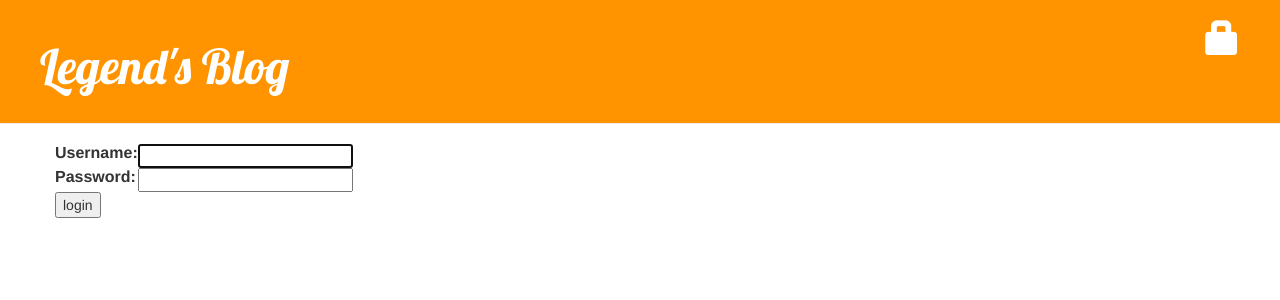
After one commit to GaneshNimkar/my-first-blog, a Django app: page /accounts/login/ in a window 1280 px wide. The commit adds this page. Shown: the top 300 px of the page. Run offline with Django 3.2, Linux system fonts and the light colour scheme; some libraries are stand-ins or nearby versions.

Commit message:
added views to login UI and delete ,publish ,draft blog post inside the site.

```diff
--- a/blog/templates/blog/base.html
+++ b/blog/templates/blog/base.html
@@ -12,7 +12,12 @@
 		<div class="page-header">
 			{% if user.is_authenticated %}
 				<a href="{% url 'post_new' %}" class="top-menu"><span class="glyphicon glyphicon-plus"></span></a>
+				<a href="{% url 'post_draft_list' %}" class="top-menu"><span class="glyphicon glyphicon-edit"></span></a>
+				<p class="top-menu">Hello {{ user.username }} <small>(<a href="{% url 'logout' %}">Log out</a>)</small></p>
+			{% else %}
+				<a href="{% url 'login' %}" class="top-menu"><span class="glyphicon glyphicon-lock"></span></a>
 			{% endif %}
+
 			<h1><a href="/">Legend's Blog</a></h1>
 		</div>
 		<div class="content container">
--- /dev/null
+++ b/blog/templates/registration/login.html
@@ -0,0 +1,22 @@
+{% extends "blog/base.html" %}
+
+{% block content %}
+	{% if form.errors %}
+		<p>Your username and password didn't match. Please try again.</p>
+	{% endif %}
+	<form method="post" action="{% url 'login' %}">
+	{% csrf_token %}
+		<table>
+		<tr>
+			<td>{{ form.username.label_tag }}</td>
+			<td>{{ form.username }}</td>
+		</tr>
+		<tr>
+			<td>{{ form.password.label_tag }}</td>
+			<td>{{ form.password }}</td>
+		</tr>
+		</table>
+		<input type="submit" value="login" />
+		<input type="hidden" name="next" value="{{ next }}" />
+	</form>
+{% endblock %}
--- a/blog/urls.py
+++ b/blog/urls.py
@@ -6,4 +6,8 @@ urlpatterns = [
 	url(r'^post/(?P<pk>\d+)/$', views.post_detail, name='post_detail'),
 	url(r'^post/new/$', views.post_new, name='post_new'),
 	url(r'^post/(?P<pk>\d+)/edit/$', views.post_edit, name='post_edit'),
+	url(r'^drafts/$', views.post_draft_list, name='post_draft_list'),
+	url(r'^post/(?P<pk>\d+)/publish/$', views.post_publish, name='post_publish'),
+	url(r'^post/(?P<pk>\d+)/remove/$', views.post_remove, name='post_remove'),
+
 ]
--- a/mysite/settings.py
+++ b/mysite/settings.py
@@ -120,3 +120,4 @@ USE_TZ = True
 
 STATIC_URL = '/static/'
 STATIC_ROOT = os.path.join(BASE_DIR, 'static')
+LOGIN_REDIRECT_URL = '/'
--- a/mysite/urls.py
+++ b/mysite/urls.py
@@ -16,9 +16,12 @@ Including another URLconf
 from django.conf.urls import include
 from django.conf.urls import url
 from django.contrib import admin
+from django.contrib.auth import views
 
 
 urlpatterns = [
 	url(r'^admin/', admin.site.urls),
+	url(r'^accounts/login/$', views.login, name='login'),
+	url(r'^accounts/logout/$', views.logout, name='logout', kwargs={'next_page': '/'}),
 	url(r'', include('blog.urls')),
 ]
```
Also changed, not shown: blog/templates/blog/post_detail.html (+6 -1 lines), blog/templates/blog/post_draft_list.html (added, +11 -0 lines), blog/views.py (+20 -2 lines).
